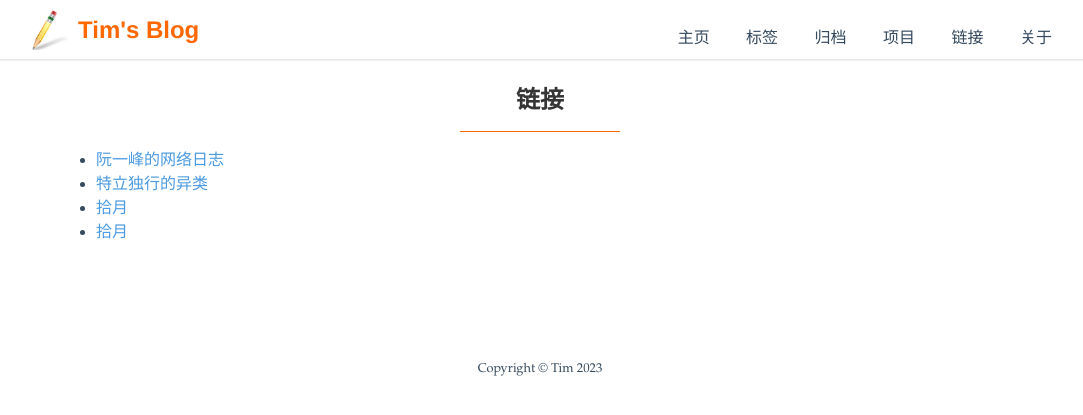
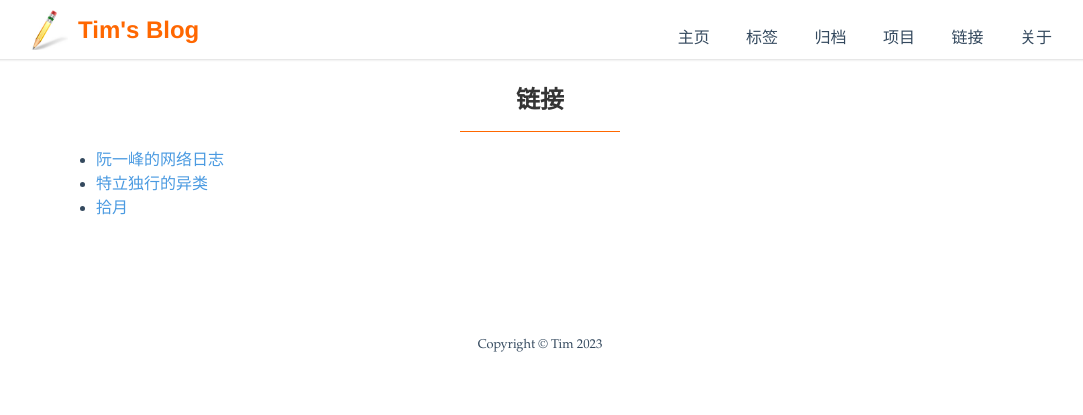
Before and after one commit to leanfish2011/leanfish2011.github.io, a Jekyll site: the page built from _pages/link.md, in a window 1280 px wide. Shown: the top 415 px of the page, without its empty margins (100-1183 px from the left). Built offline with Jekyll 4.4.1, drawn with Linux system fonts in a browser that asks for light colours.

Commit message:
Update link.md

```diff
--- a/_pages/link.md
+++ b/_pages/link.md
@@ -10,4 +10,3 @@ permalink: /link
 * <a href="http://www.ruanyifeng.com/blog" target ="_blank">阮一峰的网络日志</a>
 * <a href="https://demochen.com" target ="_blank">特立独行的异类</a>
 * <a href="https://www.skyue.com" target ="_blank">拾月</a>
-* <a href="https://www.skyue.com" target ="_blank">拾月</a>
```
